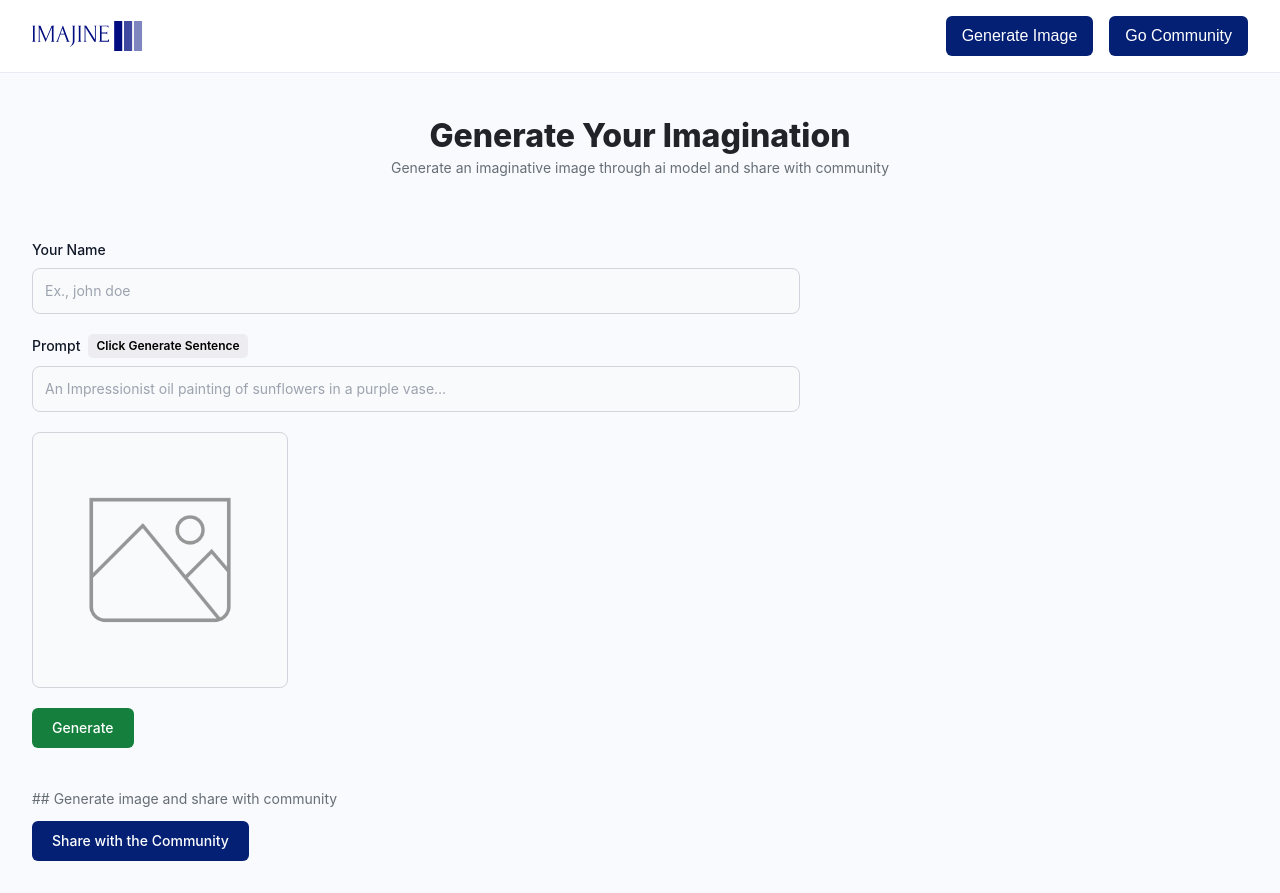
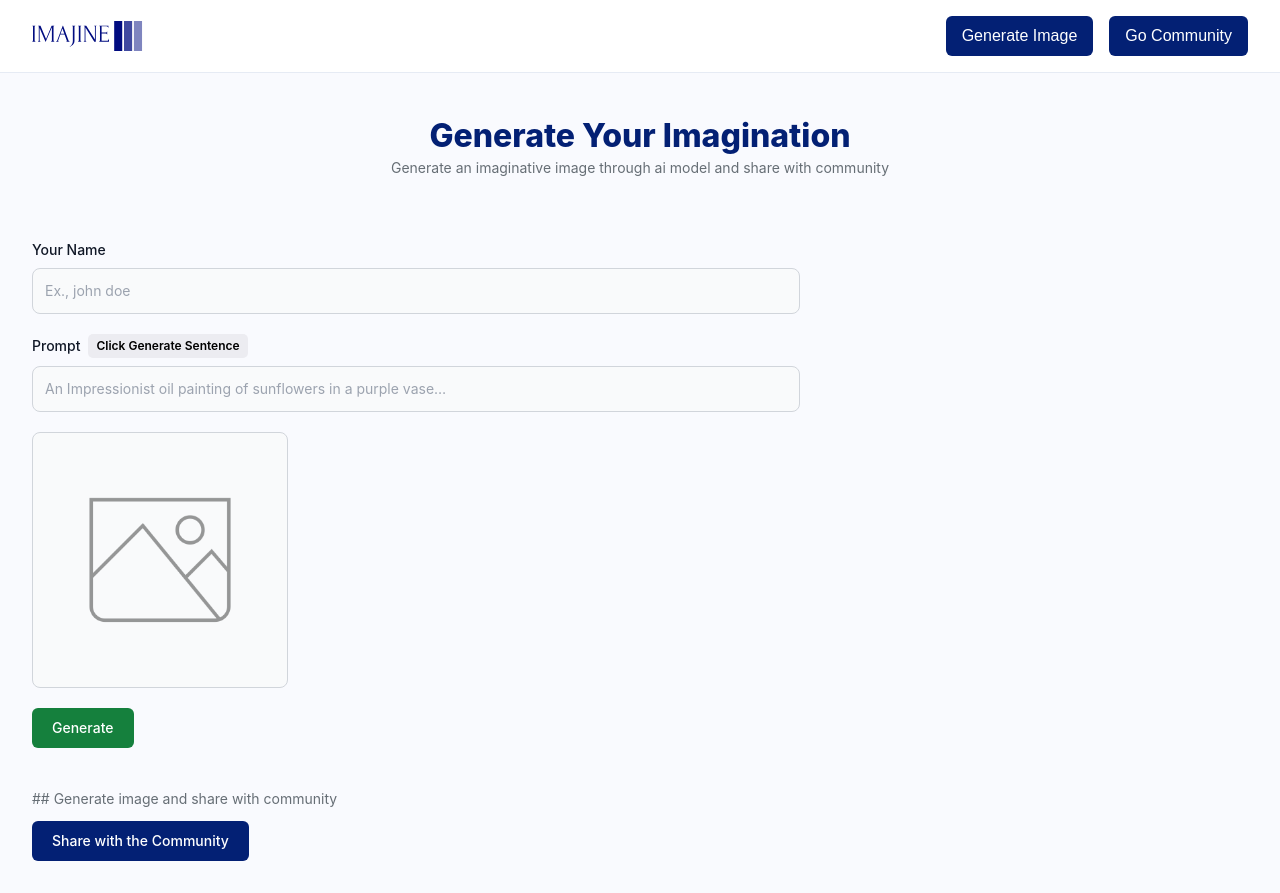
Before and after one commit to khanfaysal/ai-image-generation, a React (Vite) app in the folder client/: page /create-post in a window 1280 px wide. Built offline with nearby package versions, Linux system fonts and the light colour scheme; a web font is replaced by a local one.

Commit message:
css update

```diff
--- a/client/src/pages/CreatePost.jsx
+++ b/client/src/pages/CreatePost.jsx
@@ -80,7 +80,7 @@ const CreatePost = () => {
   return (
     <section className="max-w-7xl mx-auto">
       <div className='sm:text-xs md:flex flex-col justify-center items-center text-center pt-24'>
-        <h1 className="sm:mb-2 font-extrabold text-[#222328] text-[32px]">Generate Your Imagination</h1>
+        <h1 className="sm:mb-2 font-extrabold text-[#032074] text-[32px]">Generate Your Imagination</h1>
         <p className="mt-2 text-[#666e75] text-[14px] max-w-[500px]">Generate an imaginative image through ai model and share with community</p>
       </div>
 
--- a/client/src/pages/Home.jsx
+++ b/client/src/pages/Home.jsx
@@ -60,7 +60,7 @@ const Home = () => {
 	return (
 		<section className='max-w-7xl mx-auto z-0'>
 			<div className=''>
-				<h1 className='pt-24 font-extrabold text-[#222328] text-[32px]'>
+				<h1 className='pt-24 font-extrabold text-[#032074] text-[32px]'>
 					Showcase Images
 				</h1>
 				<p className='mt-2 text-[#666e75] text-[16px] max-w-[500px]'>
```
